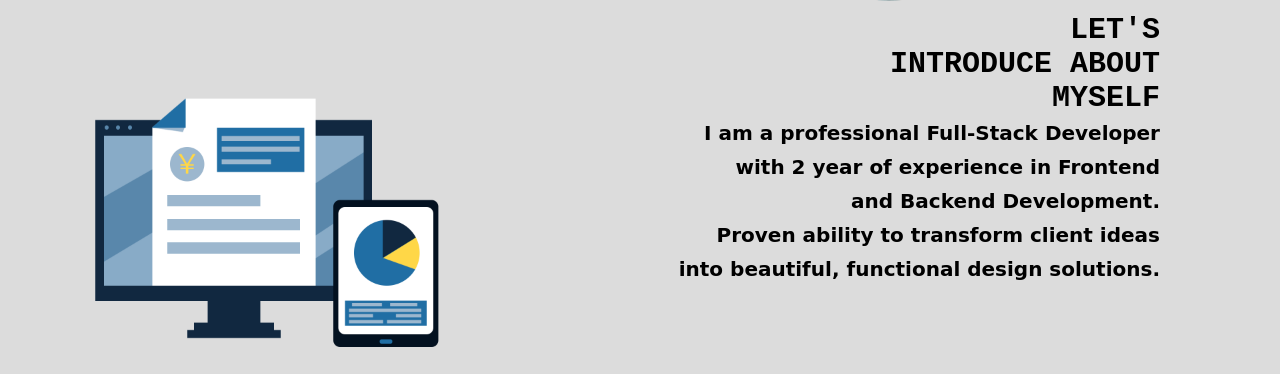
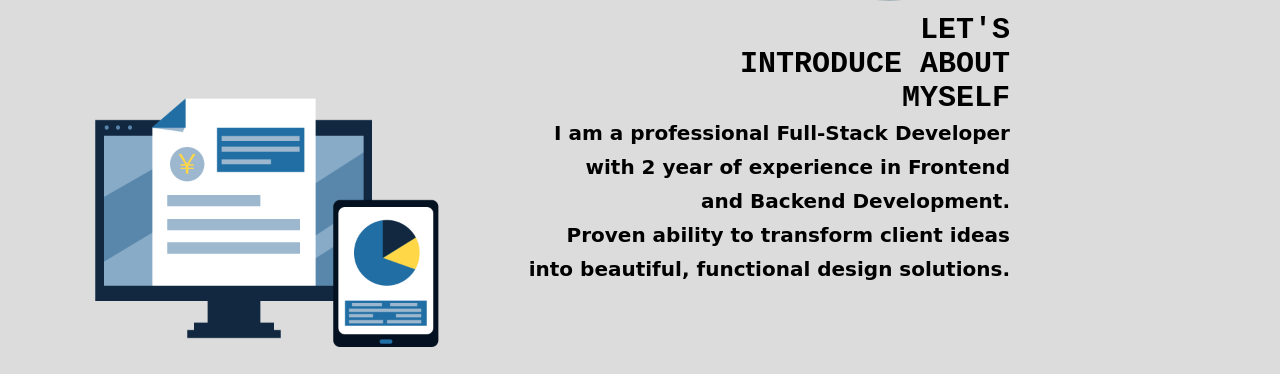
Before and after one commit to abhay9608/Portfolio, a plain HTML site: page index.html in a window 1280 px wide. Shown: the part 578-952 px from the top of the page. Drawn offline with Linux system fonts and the light colour scheme.

Commit message:
Update index.html

```diff
--- a/index.html
+++ b/index.html
@@ -5,6 +5,7 @@
     <meta name="viewport" content="width=device-width, initial-scale=1.0">
     <title>Portfolio</title>
     <link rel="stylesheet" href="cssfile.css">
+    <link rel="shortcut icon" href="portfolio.png">
 </head>
 <body>
     <header >
@@ -54,7 +55,7 @@
             </label><br><br>
         </div>
             <label>
-                <span id="sintro">LET'S<BR> INTRODUCE ABOUT<BR> MYSELF
+                <span id="sintro" style="margin-right: 150px;">LET'S<BR> INTRODUCE ABOUT<BR> MYSELF
                 <br>
                 <b>I am a professional Full-Stack Developer <br>with 2 year of experience in Frontend <br>and Backend Development.<br> Proven ability to transform client ideas<br> into beautiful, functional design solutions.</b>
                 </span>
```
